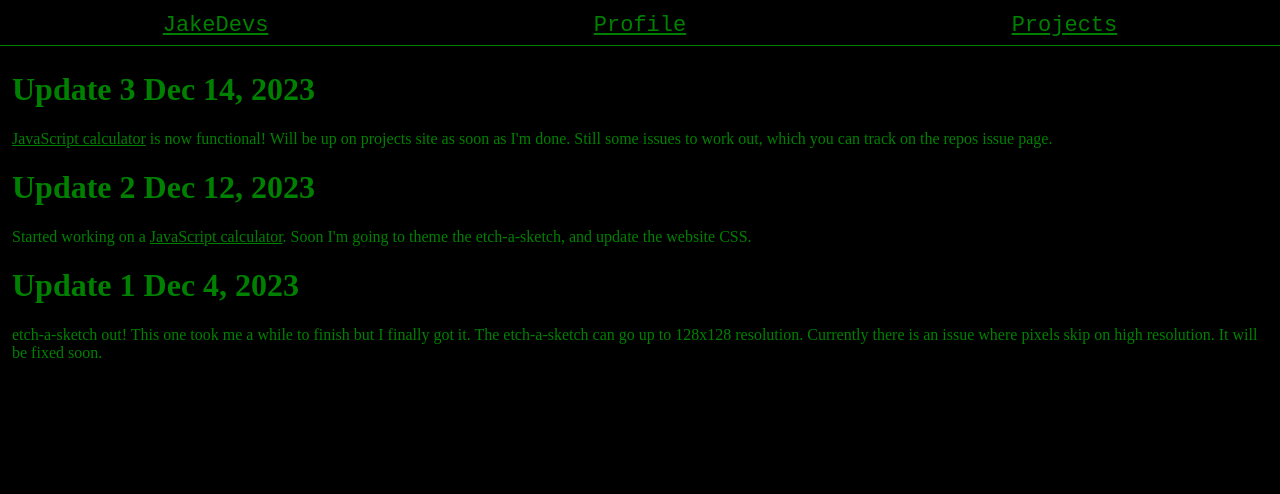
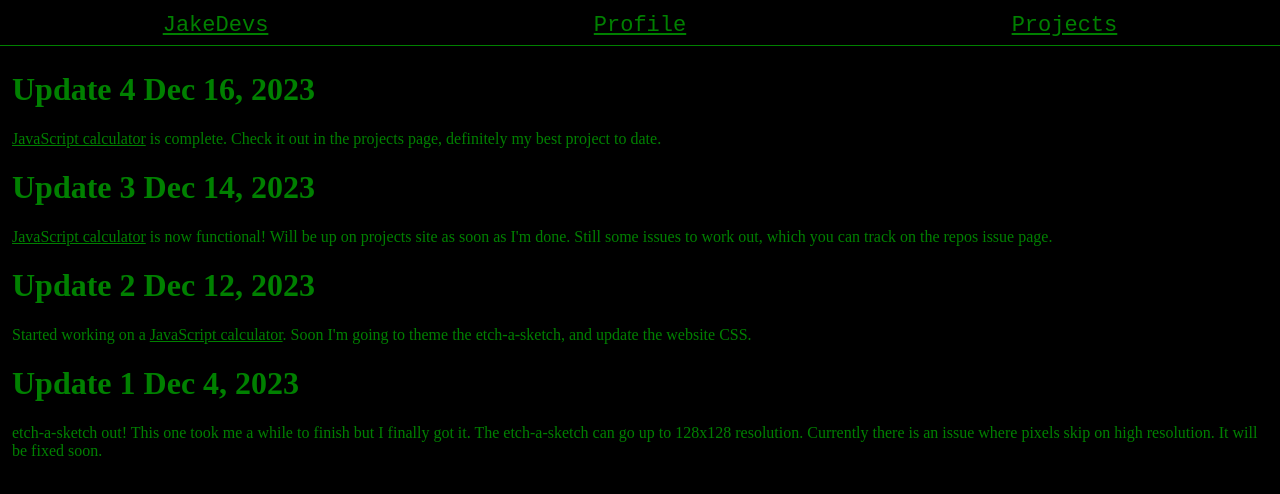
Before and after one commit to jakedevs/developer-profile, a plain HTML site: page index.html in a window 1280 px wide. Drawn offline with Linux system fonts and the light colour scheme.

Commit message:
new update 4

```diff
--- a/index.html
+++ b/index.html
@@ -14,8 +14,8 @@
         <header>
           <a href="https://github.com/JakeDevs">JakeDevs</a>
           <a href="./projects/index.html">Profile</a>
-         <a href="./projects/index.html">Projects</a>
-         <!--  <a href="./projects/index.html">Gallery</a>
+          <a href="./projects/index.html">Projects</a>
+          <!--  <a href="./projects/index.html">Gallery</a>
 	  <a href="./projects/index.html">Socials</a> -->
         </header>
       </div>
@@ -23,6 +23,14 @@
         <main>
           <div class="content">
             <div class="bio">
+              <h1>Update 4 Dec 16, 2023</h1>
+              <p>
+                <a href="https://codeberg.org/jakedevs/js-calculator"
+                  >JavaScript calculator</a
+                >
+                is complete. Check it out in the projects page, definitely my
+                best project to date.
+              </p>
               <h1>Update 3 Dec 14, 2023</h1>
               <p>
                 <a href="https://codeberg.org/jakedevs/js-calculator"
```
Also changed, not shown: projects/index.html (+1 -0 lines).
